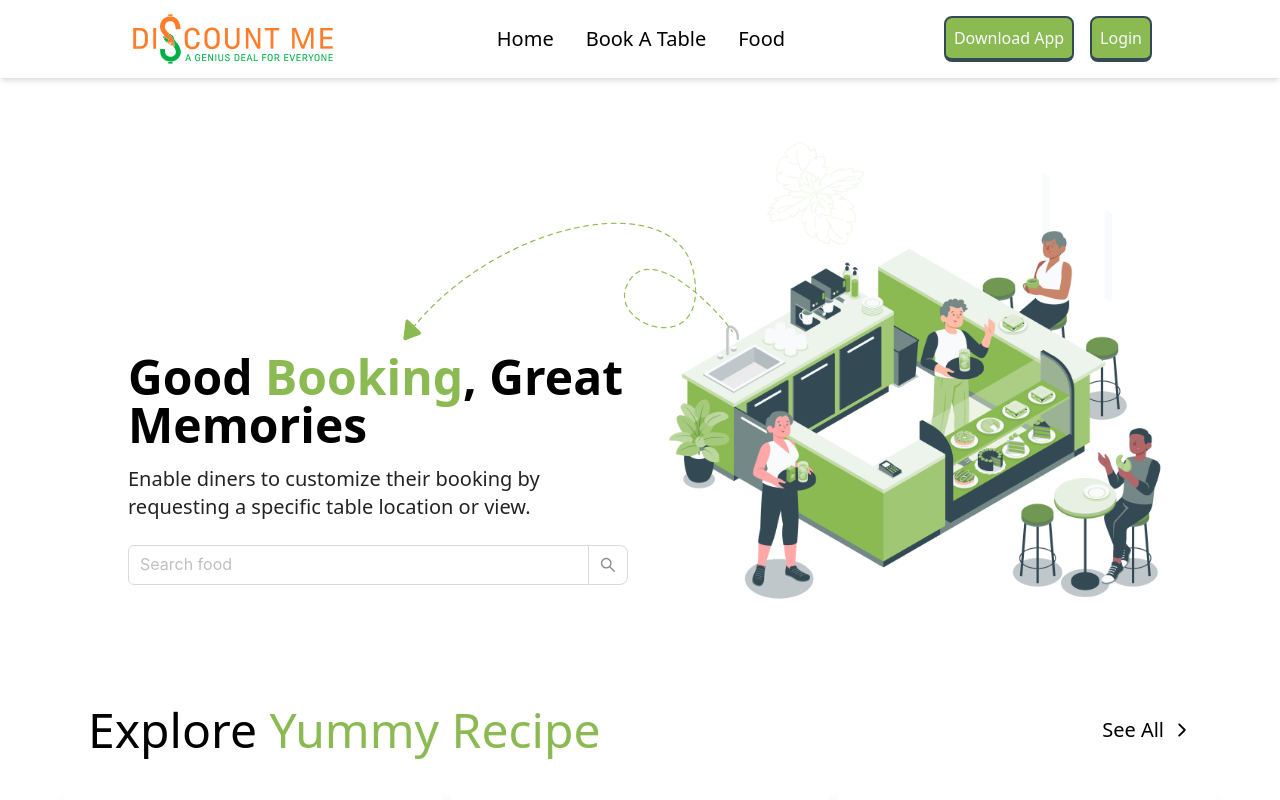
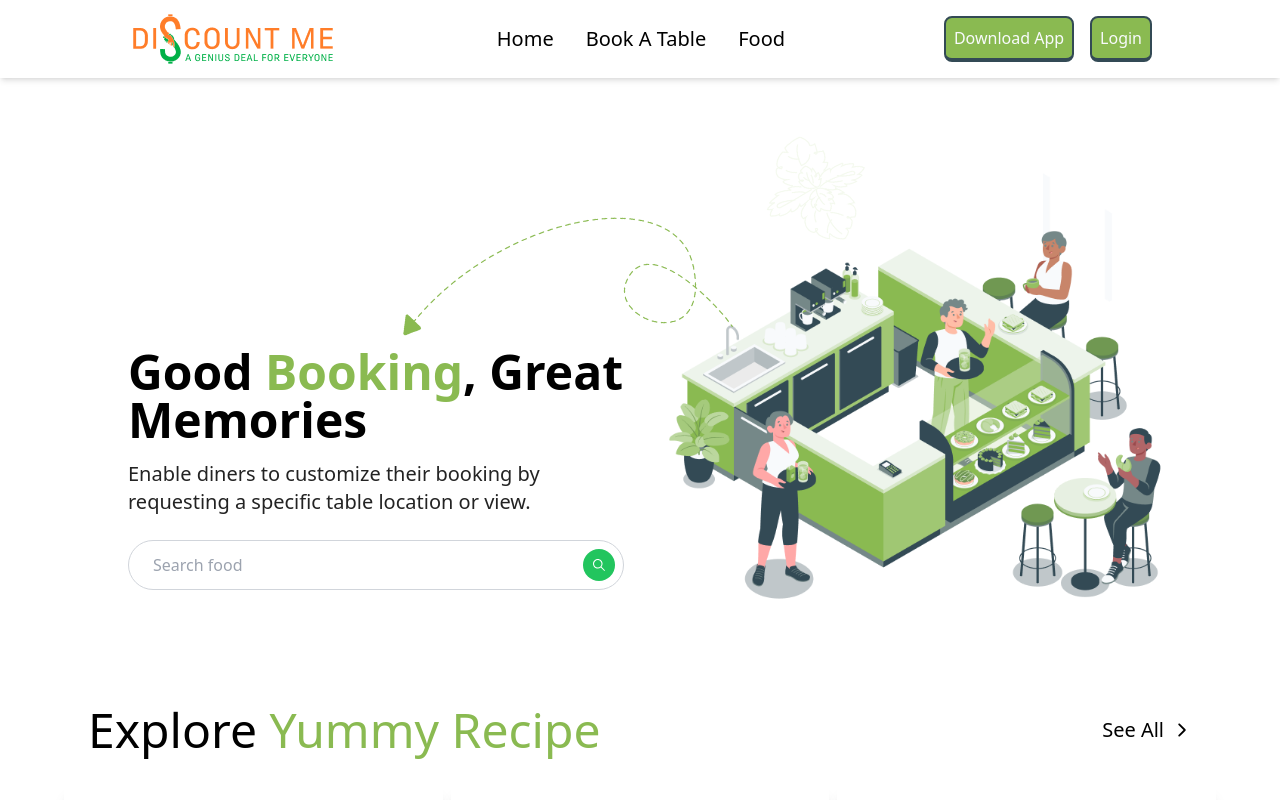
Before and after one commit to jahid45780/resturent-booking, a React (Vite) app: page / in a window 1280 px wide. Shown: the top 800 px of the page. Built offline with nearby package versions, Linux system fonts and the light colour scheme; no server answers; grey boxes are pictures that could not be loaded; a web font is replaced by a local one.

Commit message:
add the home page some section

```diff
--- a/src/component/Banner.jsx
+++ b/src/component/Banner.jsx
@@ -1,6 +1,6 @@
-import { Input } from "antd";
 import profileImage from "../assets/bannerPro.png";
 import mainImage from "../assets/banner.png"
+import { IoIosSearch } from "react-icons/io";
 
 
 const Banner = () => {
@@ -8,7 +8,7 @@ const Banner = () => {
         <div className="p-4 lg:p-8">
         <section className="grid grid-cols-1 lg:grid-cols-2 gap-6 lg:gap-8 items-center">
 
-          <div className="md:hidden lg:hidden flex mx-auto lg:mx-0 mt-3 w-full">
+          {/* <div className="md:hidden lg:hidden flex mx-auto lg:mx-0 mt-3 w-full">
             <Input.Search
               className=""
               placeholder="Search food"
@@ -16,7 +16,19 @@ const Banner = () => {
               allowClear
               // style={{ height: 40 }}
             />
+          </div> */}
+
+    <div className=" md:hidden lg:hidden flex mx-auto lg:mx-0 mt-3 w-full  items-center space-x-2 border border-gray-300 rounded-full p-2 bg-white ">
+            <input
+              type="text"
+              placeholder="Search food"
+              className="flex-grow outline-none w-full px-4 text-gray-600"
+            />
+            <button className="bg-green-500 text-white rounded-full p-2 hover:bg-green-600 transition duration-200">
+              <IoIosSearch />
+            </button>
           </div>
+
 
           <div className="text-center lg:text-left mt-10 lg:mt-0 lg:ml-8">
             <img
@@ -32,7 +44,7 @@ const Banner = () => {
               Enable diners to customize their booking by requesting a specific
               table location or view.
             </p>
-            <div className="hidden md:flex lg:flex md:w-full lg:w-[500px] mx-auto lg:mx-0">
+            {/* <div className="hidden md:flex lg:flex md:w-full lg:w-[500px] mx-auto lg:mx-0">
               <Input.Search
 
                  size="large"
@@ -40,7 +52,21 @@ const Banner = () => {
                 maxLength={50}
                 allowClear
               />
-            </div>
+            </div> */}
+
+               {/* Search Bar Section */}
+          <div className="  hidden md:flex lg:flex md:w-full  items-center space-x-2 border border-gray-300 rounded-full p-2 bg-white w-full">
+            <input
+              type="text"
+              placeholder="Search food"
+              className="flex-grow outline-none w-full px-4 text-gray-600"
+            />
+            <button className="bg-green-500 text-white rounded-full p-2 hover:bg-green-600 transition duration-200">
+              <IoIosSearch />
+            </button>
+          </div>
+
+
           </div>
           <div className=" md:hidden lg:hidden">
             <img
```
